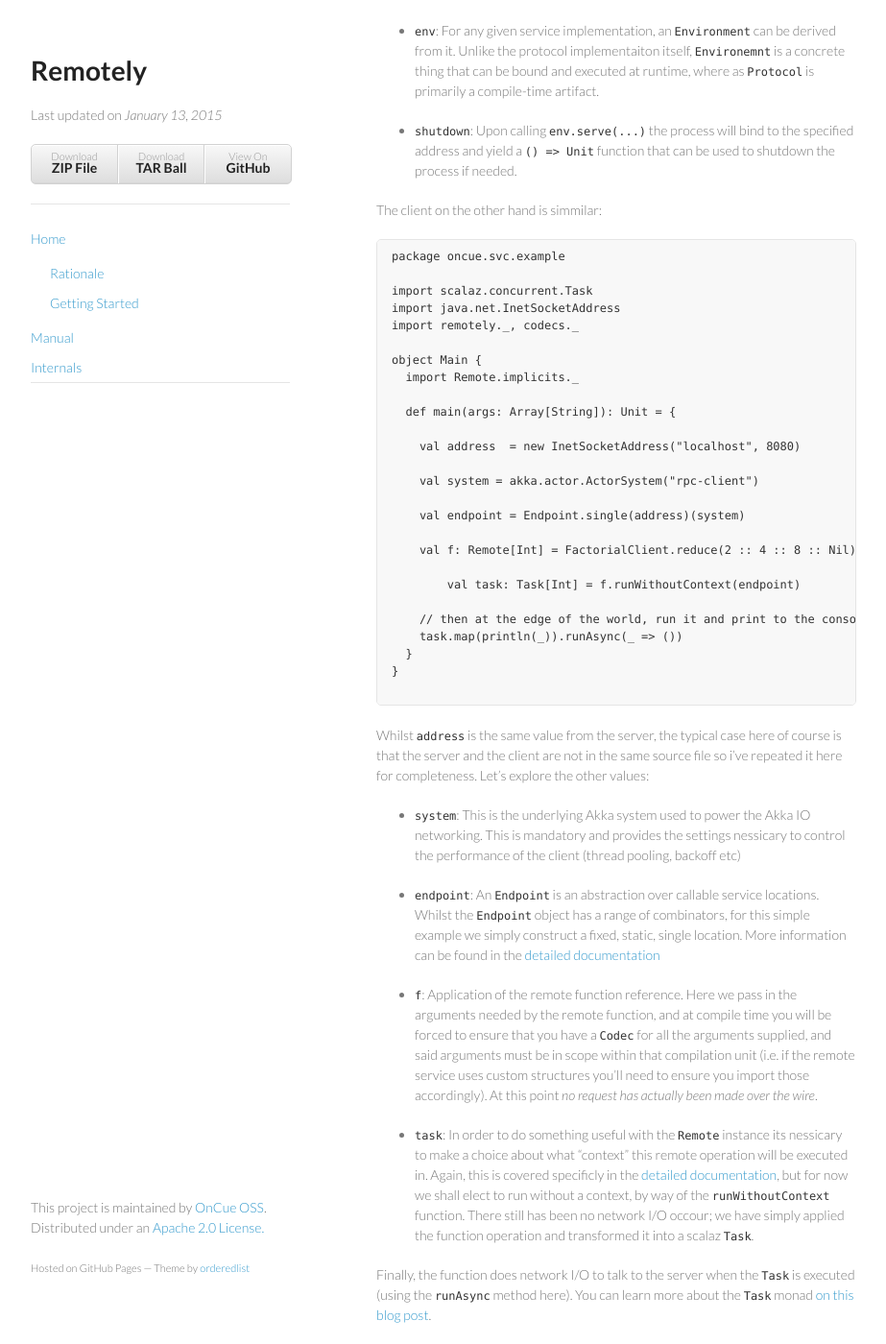
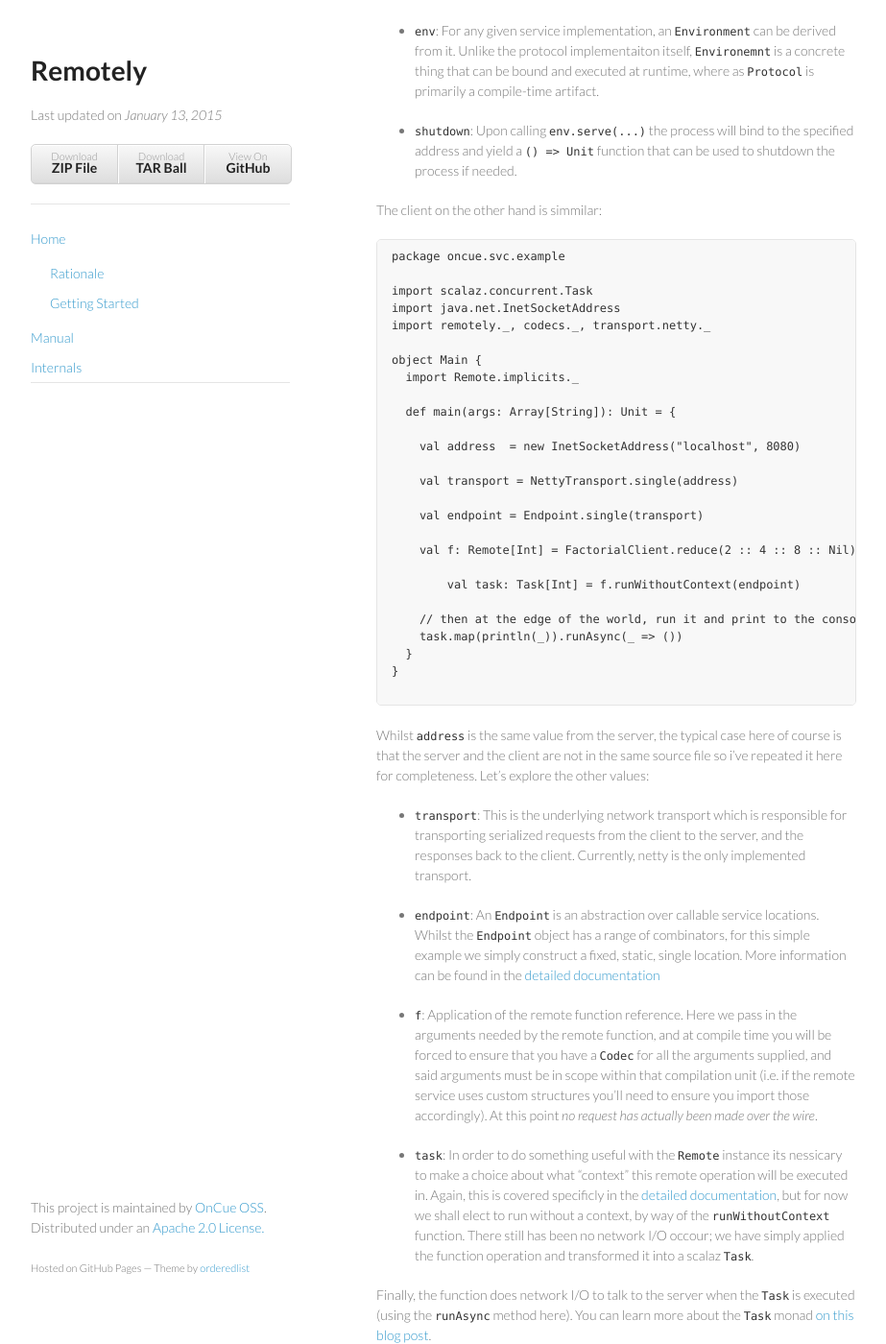
Before and after one commit to Verizon/remotely, a Jekyll site: the page built from index.md, in a window 1280 px wide and 1400 px high, scrolled down 5124 px. Shown: the whole window at 96% size, without its empty margins (178-1101 px from the left). Built offline with Jekyll 4.4.1, drawn with Linux system fonts in a browser that asks for light colours; Markdown is read by kramdown in place of the engine named in the settings.

Commit message:
we don't use akka-io anymore

```diff
--- a/index.md
+++ b/index.md
@@ -202,7 +202,7 @@ package oncue.svc.example
 
 import scalaz.concurrent.Task
 import java.net.InetSocketAddress
-import remotely._, codecs._
+import remotely._, codecs._, transport.netty._
 
 object Main {
   import Remote.implicits._
@@ -211,9 +211,9 @@ object Main {
 
     val address  = new InetSocketAddress("localhost", 8080)
 
-    val system = akka.actor.ActorSystem("rpc-client")
+    val transport = NettyTransport.single(address)
 
-    val endpoint = Endpoint.single(address)(system)
+    val endpoint = Endpoint.single(transport)
 
     val f: Remote[Int] = FactorialClient.reduce(2 :: 4 :: 8 :: Nil)
 
@@ -228,7 +228,7 @@ object Main {
 
 Whilst `address` is the same value from the server, the typical case here of course is that the server and the client are not in the same source file so i've repeated it here for completeness. Let's explore the other values:
 
-* `system`: This is the underlying Akka system used to power the Akka IO networking. This is mandatory and provides the settings nessicary to control the performance of the client (thread pooling, backoff etc)
+* `transport`: This is the underlying network transport which is responsible for transporting serialized requests from the client to the server, and the responses back to the client. Currently, netty is the only implemented transport.
 
 * `endpoint`: An `Endpoint` is an abstraction over callable service locations. Whilst the `Endpoint` object has a range of combinators, for this simple example we simply construct a fixed, static, single location. More information can be found in the [detailed documentation](http://)
 
```
